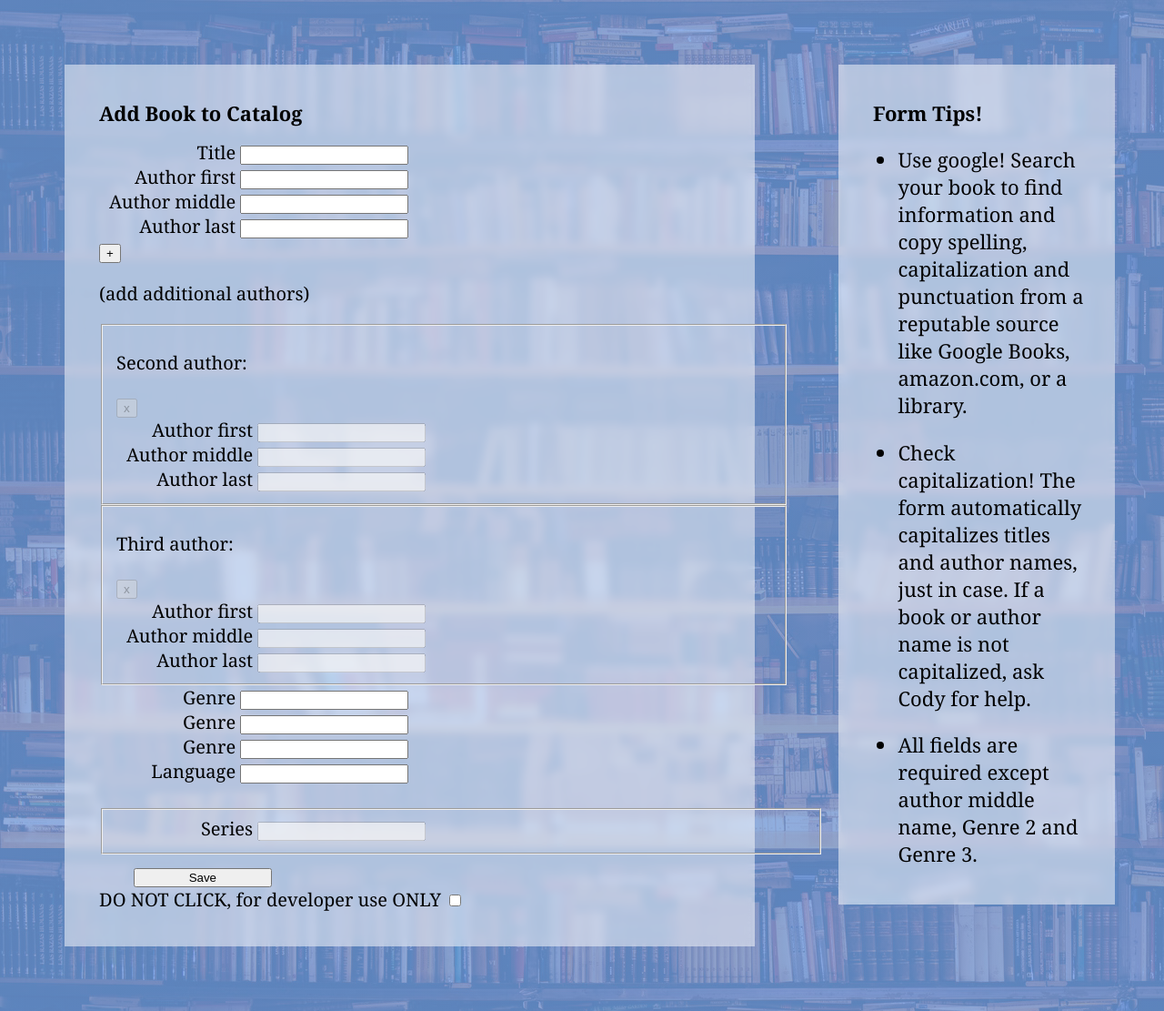
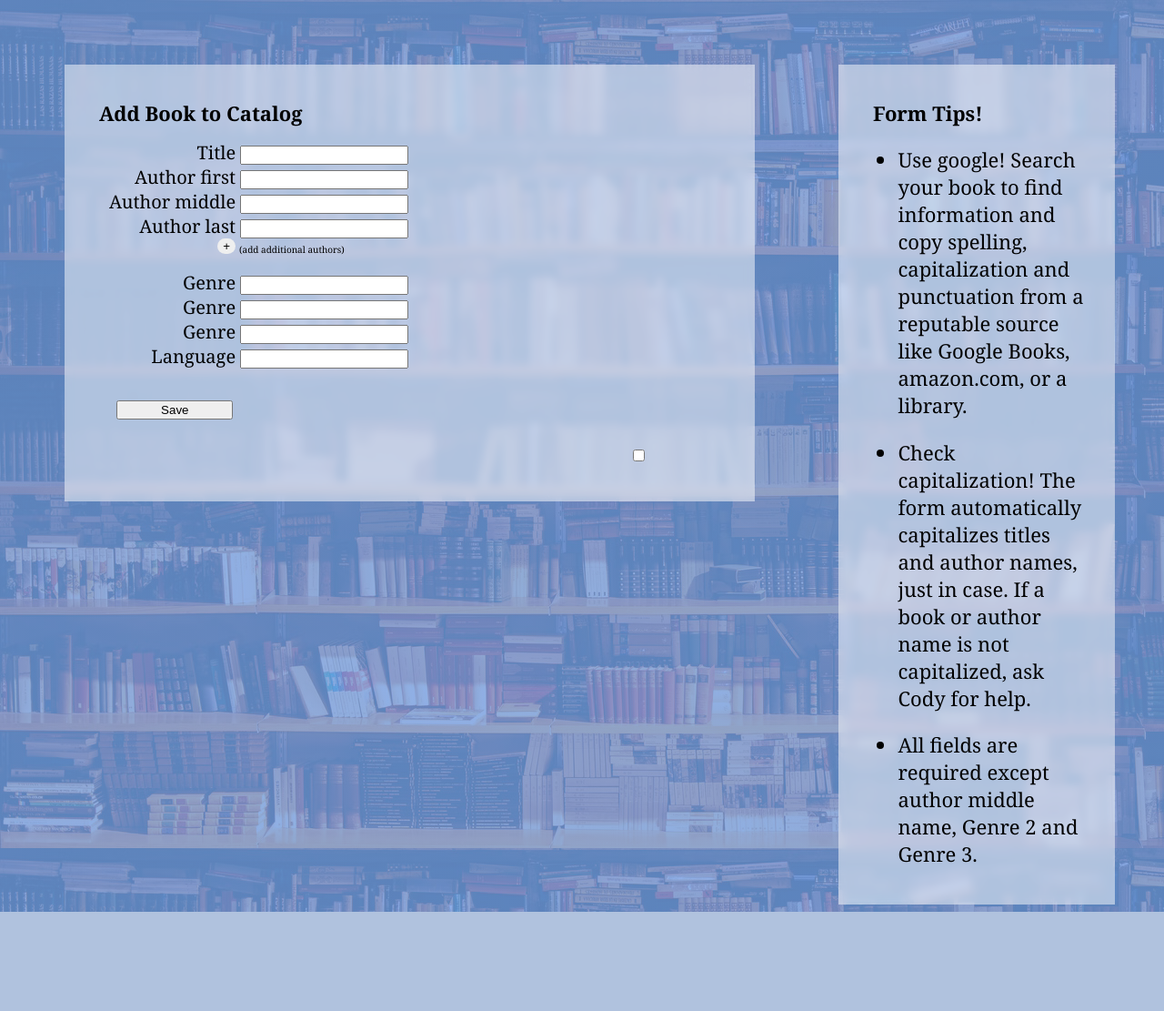
Before and after one commit to codyswanner/DjangoPlayground_v1, a Django app: template LearningDjango/search/templates/search/new_book_form.html in a window 1280 px wide. Shown: the whole page at 91% size. After the commit the page ends 1002 px from the top, so only its background shows below. Run offline with Django 3.2, Linux system fonts and the light colour scheme; the template is opened without the code that fills it, so the values that code supplies are empty, except form fields; tables that the repository leaves empty hold one stand-in row (values such as "Sample post"); form fields are guessed from the names that the template uses.

Commit message:
Add files via upload
Many changes and improvements to new_book_form.html via the corresponding CSS and JS files!

Added JavaScript functions to hide unnecessary fields, namely additional authors (by default, may be revealed by pressing "+" button) and "series" (when "no" is selected for "is_series")

Added spacing between additional author fields to make them easier to read
Wrestled new buttons, checkboxes, and their corresponding explainer texts into place (it's not 100% perfect, but I'm happy enough with it)
Added a checkbox to bypass the titlecasing data cleaner (see views.py and new_book_form.html) and put it waaay over in the far corner (test viewers so far admitted to not even seeing it until I pointed it out) and used a :hover pseudo-selector to make a... ahem, "discouraging" message appear if a user hovers over the checkbox.

I'm still giddy about the JS functions working.  It makes me so happy.  : )

```diff
--- /dev/null
+++ b/LearningDjango/search/static/search/new_book_form_script.js
@@ -0,0 +1,24 @@
+document.forms.new_book.addEventListener ('click', e => {
+    if (e.target.name == "add_author_btn" && e.target.form.author2Fields.disabled == true) {
+        console.log(e)
+        e.target.form.author2Fields.disabled = false;
+    } else if (e.target.name == "remove_author_btn" && e.target.form.author3Fields.disabled == false) {
+        console.log(e)
+        e.target.form.author3Fields.disabled = true;
+    } else if (e.target.name == "add_author_btn" && e.target.form.author3Fields.disabled == true) {
+        console.log(e)
+        e.target.form.author3Fields.disabled = false;
+    } else if (e.target.name == "remove_author_btn" && e.target.form.author2Fields.disabled == false) {
+        console.log(e)
+        e.target.form.author2Fields.disabled = true;
+    }
+})
+
+
+document.forms.new_book.addEventListener ('change', e => {
+    if (e.target.value == 'True') {
+        e.target.form.seriesField.disabled = false;
+    } else {
+        e.target.form.seriesField.disabled = true;
+    }
+})
--- a/LearningDjango/search/static/search/new_book_form_style.css
+++ b/LearningDjango/search/static/search/new_book_form_style.css
@@ -25,7 +25,7 @@ h3 {
     display: flex;
     flex-direction: column;
     font-size: 20px;
-    width: 100%;
+    width: 90%;
     margin: 5%;
     margin-top: 2%;
 
@@ -42,6 +42,101 @@ h3 {
     display: inline-block;
 }
 
+#add-author-container {
+    width: 400px;
+    display: inline-block;
+    margin-bottom: 1vh;
+
+}
+
+#button-container {
+    width: 150px;
+    height: 22px;
+    margin-right: 0;
+    display: inline;
+    float: left;
+    vertical-align: middle;
+}
+
+#add-author-button {
+    float: right;
+    border: 2px;
+    border-radius: 10px;
+    display: inline;
+    vertical-align: middle;
+}
+
+#button-label-container {
+    display: inline;
+    width: 300px;
+    height: 17px;
+    margin: 0;
+
+}
+
+.button-explainer {
+    font-size: 10px;
+    width: 150px;
+    display: inline-block;
+    margin-left: 1%;
+    margin-top: 0;
+    margin-bottom: 0;
+    vertical-align: top;
+    padding-top: 5px;
+}
+
+
+
+
+fieldset:disabled {
+    display: none;
+}
+
+fieldset {
+    display: block;
+    margin: 0;
+    margin-bottom: 2vh;
+    padding: 0;
+    border: 0;
+}
+
+.label-and-remove-button {
+    display: block;
+}
+
+.extra-author-label-container {
+    display: inline-block;
+    margin: 0.5%;
+    margin-bottom: 2vh;
+    width: 135px;
+}
+
+.extra-author-label {
+    margin: 0;
+}
+
+.remove-button-container {
+    display:inline-block;
+    margin-left: 30vw;
+    margin-top: 5px;
+}
+
+.remove-author-button {
+    float: right;
+    border: 2px;
+    border-radius: 12px;
+    padding-bottom: 0.3vh;
+}
+
+
+.radio-selector {
+    display: inline-block;
+}
+
+#id_is_series div {
+    display: inline-block;
+}
+
 #submit-button {
     width: 20%;
     margin: 2%;
@@ -49,12 +144,40 @@ h3 {
     margin-bottom: 0;
 }
 
-#id_title, #id_author_first, #id_author_middle, #id_author_last, #id_shelf {
+#id_title, #id_author_first, #id_author_middle, #id_author_last, #id_shelf,
+#id_author2_first, #id_author2_middle, #id_author2_last,
+#id_author3_first, #id_author3_middle, #id_author3_last,
+#id_series {
     width: 30vw;
 }
 
 #id_genre_1, #id_genre_2, #id_genre_3, #id_language {
     width: 30.4vw;
+}
+
+#submit-button-container {
+    display: inline-block;
+    width: 30vw;
+}
+
+#submit-button {
+    margin-left: 5%;
+    width: 10vw;
+}
+
+#clean-data-checkbox-container {
+    display: inline-block;
+    width: 100px;
+    float: right;
+}
+
+#clean-data-checkbox-container .tooltip-text {
+    visibility: hidden;
+    font-size: 10px;
+}
+
+#clean-data-checkbox-container:hover .tooltip-text {
+    visibility: visible;
 }
 
 
```
